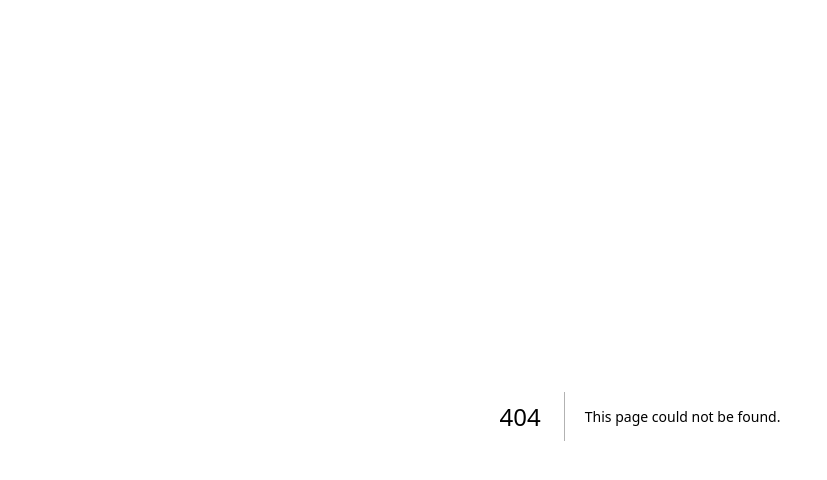
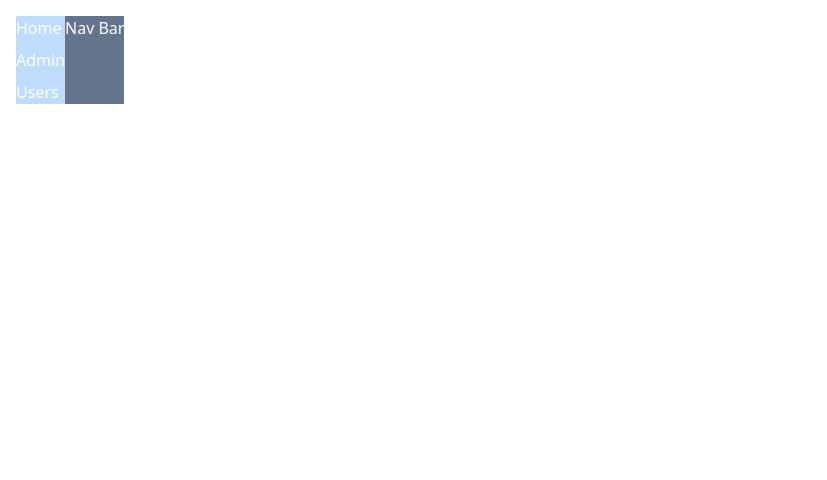
Before and after one commit to RiFactor/next-app, a Next.js app: page /admin in a window 1280 px wide. Before the commit this address had no page. Shown: the top 480 px of the page, without its empty margins (0-827 px from the left). Built offline with nearby package versions, Linux system fonts and the light colour scheme.

Commit message:
app nav bar

```diff
--- /dev/null
+++ b/app/admin/layout.tsx
@@ -0,0 +1,15 @@
+import React, { ReactNode } from "react";
+interface IProps {
+  children: ReactNode;
+}
+
+const AdminLayout = ({ children }: IProps) => {
+  return (
+    <div className="flex">
+      <aside className="bg-slate-500">Nav Bar </aside>
+      {children}
+    </div>
+  );
+};
+
+export default AdminLayout;
--- /dev/null
+++ b/app/admin/page.tsx
@@ -0,0 +1,7 @@
+import React from "react";
+
+const AdminHomePage = () => {
+  return <div>Admin Home Page</div>;
+};
+
+export default AdminHomePage;
--- /dev/null
+++ b/app/components/NavBar.tsx
@@ -0,0 +1,14 @@
+import Link from "next/link";
+import React from "react";
+
+const NavBar = () => {
+  return (
+    <nav className="flex flex-col gap-2 bg-blue-200">
+      <Link href="/">Home</Link>
+      <Link href="/admin">Admin</Link>
+      <Link href="/users/new">Users</Link>
+    </nav>
+  );
+};
+
+export default NavBar;
--- a/app/layout.tsx
+++ b/app/layout.tsx
@@ -1,6 +1,7 @@
 import type { Metadata } from "next";
 import { Inter } from "next/font/google";
 import "./globals.css";
+import NavBar from "./components/NavBar";
 
 const inter = Inter({ subsets: ["latin"] });
 
@@ -15,8 +16,11 @@ export default function RootLayout({
   children: React.ReactNode;
 }>) {
   return (
-    <html lang="en" data-theme="winter">
-      <body className={inter.className}>{children}</body>
+    <html lang="en" data-theme="winter" className="flex">
+      <body className={(inter.className, "flex")}>
+        <NavBar />
+        {children}
+      </body>
     </html>
   );
 }
```
